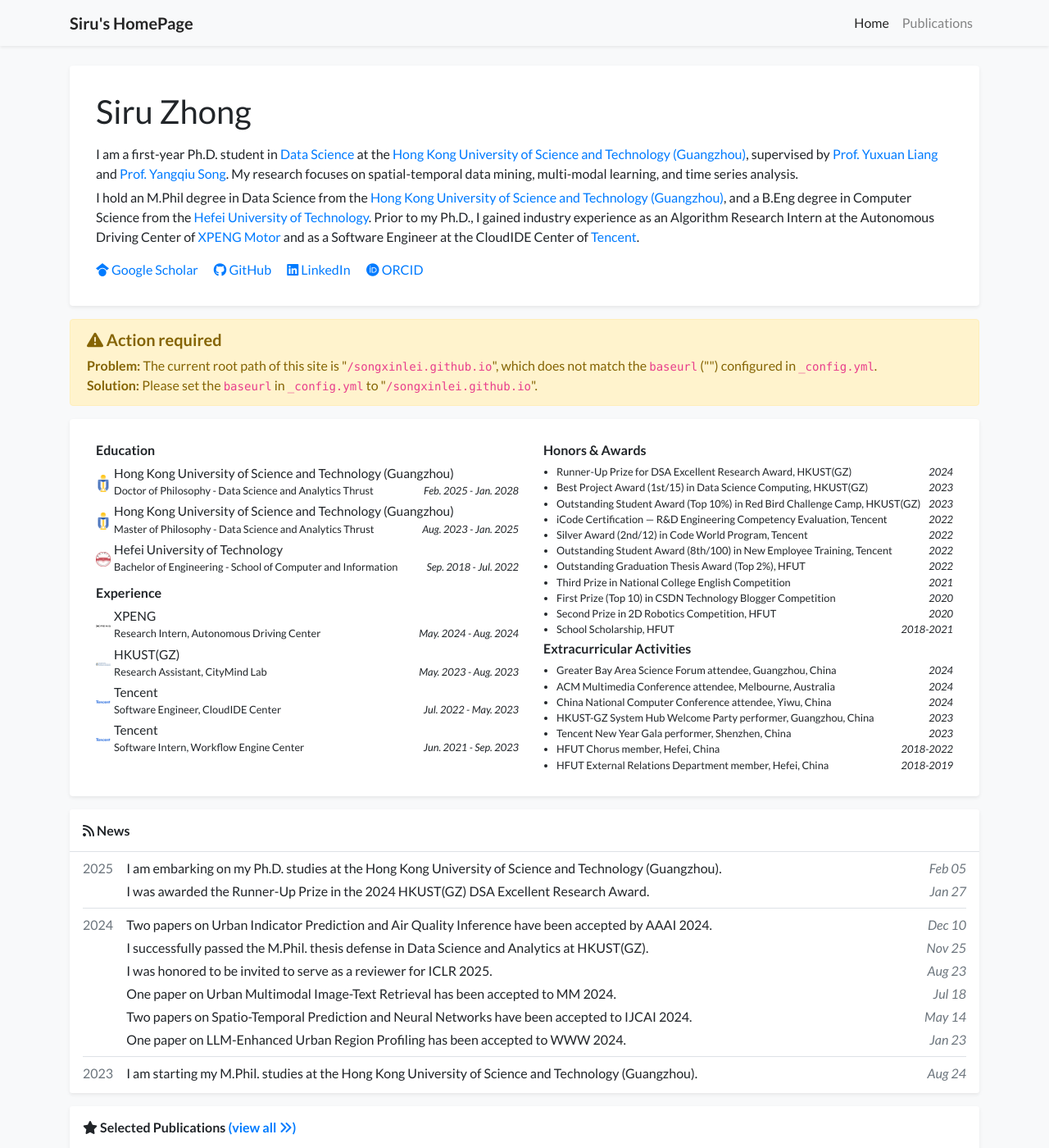
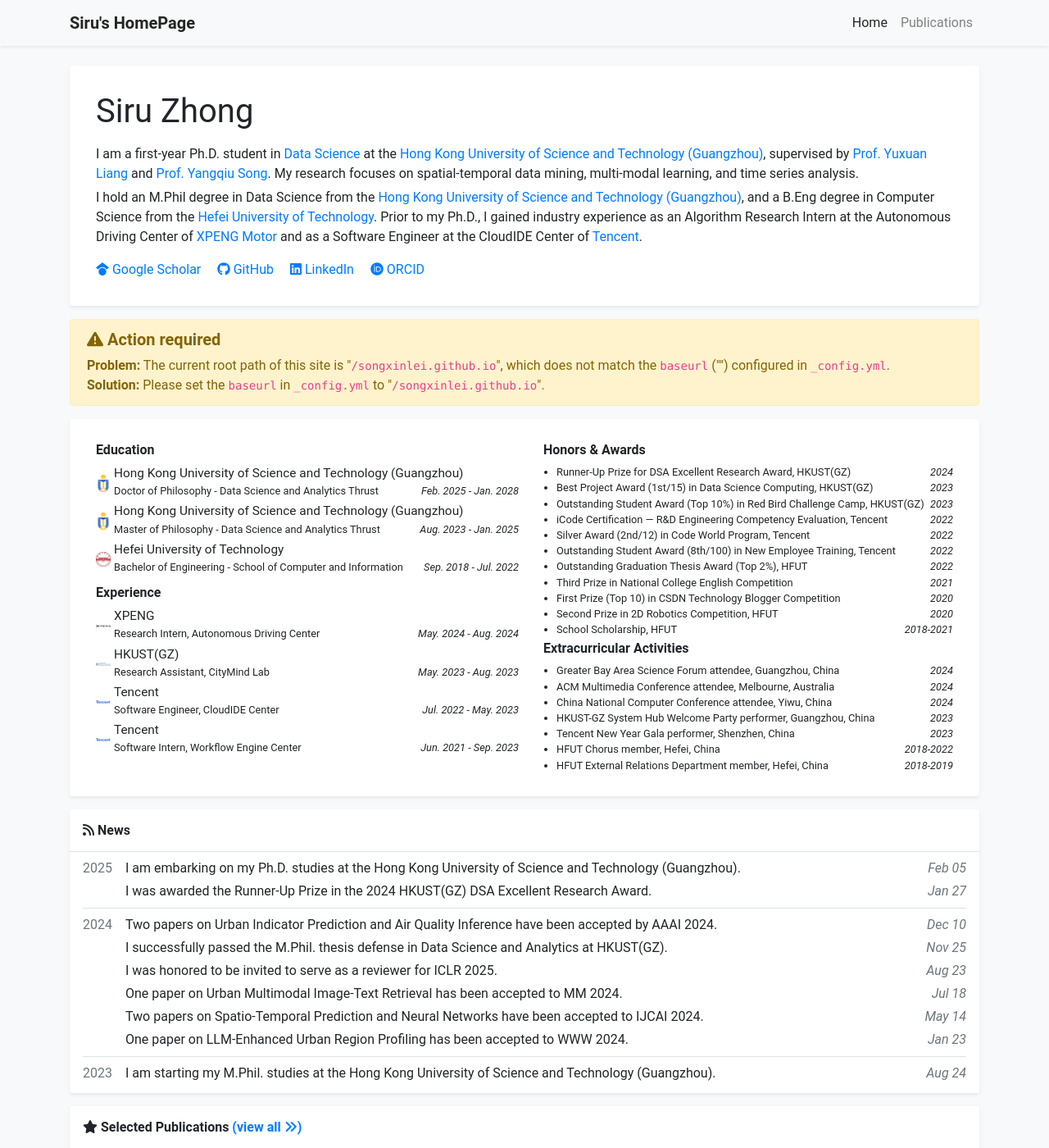
Before and after one commit to thunderlrr/songxinlei.github.io, a Jekyll site: the page built from index.html, in a window 1280 px wide and 1400 px high. Shown: the whole window at 82% size. Built offline with Jekyll 4.4.1, drawn with Linux system fonts in a browser that asks for light colours; a style sheet for code colours, icons or effects is not loaded.

Commit message:
update profile

```diff
--- a/assets/css/global.css
+++ b/assets/css/global.css
@@ -1,6 +1,6 @@
 @charset "utf-8";
 body {
-    font-family: "Lato", sans-serif;
+    font-family: "Roboto", sans-serif;
     font-weight: 400;
     padding-top: 5.0rem;
 }
```
